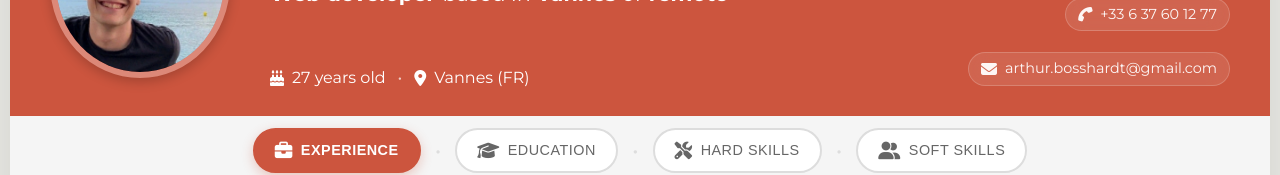
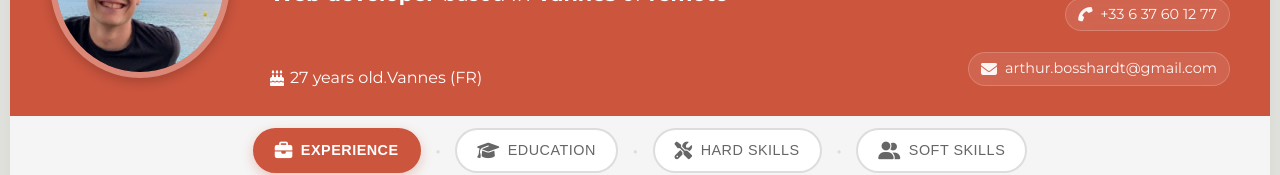
Before and after one commit to arthurbosshardt/my-resume, an Angular app: page / in a window 1280 px wide. Shown: the part 152-327 px from the top of the page. Built offline with nearby package versions, Linux system fonts and the light colour scheme.

Commit message:
Tighten age/location spacing in header to a single " . " separator
Drop the location icon and flex gaps so age and location are only
separated by a space-dot-space, matching the requested layout.

```diff
--- a/src/app/components/header/header.css
+++ b/src/app/components/header/header.css
@@ -47,7 +47,7 @@
 }
 
 .age-location {
-  gap: 8px;
+  gap: 0;
 }
 
 /* Colonne droite : liens de contact, avec sa propre grille de répartition */
@@ -76,14 +76,13 @@
   font-weight: bold;
 }
 
-.age-icon,
-.location-icon {
+.age-icon {
   font-size: 1rem;
   color: white;
+  margin-right: 6px;
 }
 
 .separator {
-  margin: 0 4px;
   opacity: 0.7;
 }
 
@@ -450,8 +449,7 @@
     flex-shrink: 0;
   }
 
-  .age-icon,
-  .location-icon {
+  .age-icon {
     font-size: 0.85rem;
   }
 
--- a/src/app/components/header/header.html
+++ b/src/app/components/header/header.html
@@ -22,10 +22,7 @@
         <p class="role">{{ i18n.t('header.role') }} <span class="role-location" [innerHTML]="i18n.t('header.roleLocation')"></span></p>
         <p class="age-location">
           <i class="fa-solid fa-cake-candles age-icon"></i>
-          {{ getAge() }} {{ i18n.t('header.yearsOld') }}
-          <span class="separator"> • </span>
-          <i class="fa-solid fa-location-dot location-icon"></i>
-          {{ getLocation() }}
+          {{ getAge() }} {{ i18n.t('header.yearsOld') }}<span class="separator"> . </span>{{ getLocation() }}
         </p>
       </div>
       <div class="header-right-links">
```
